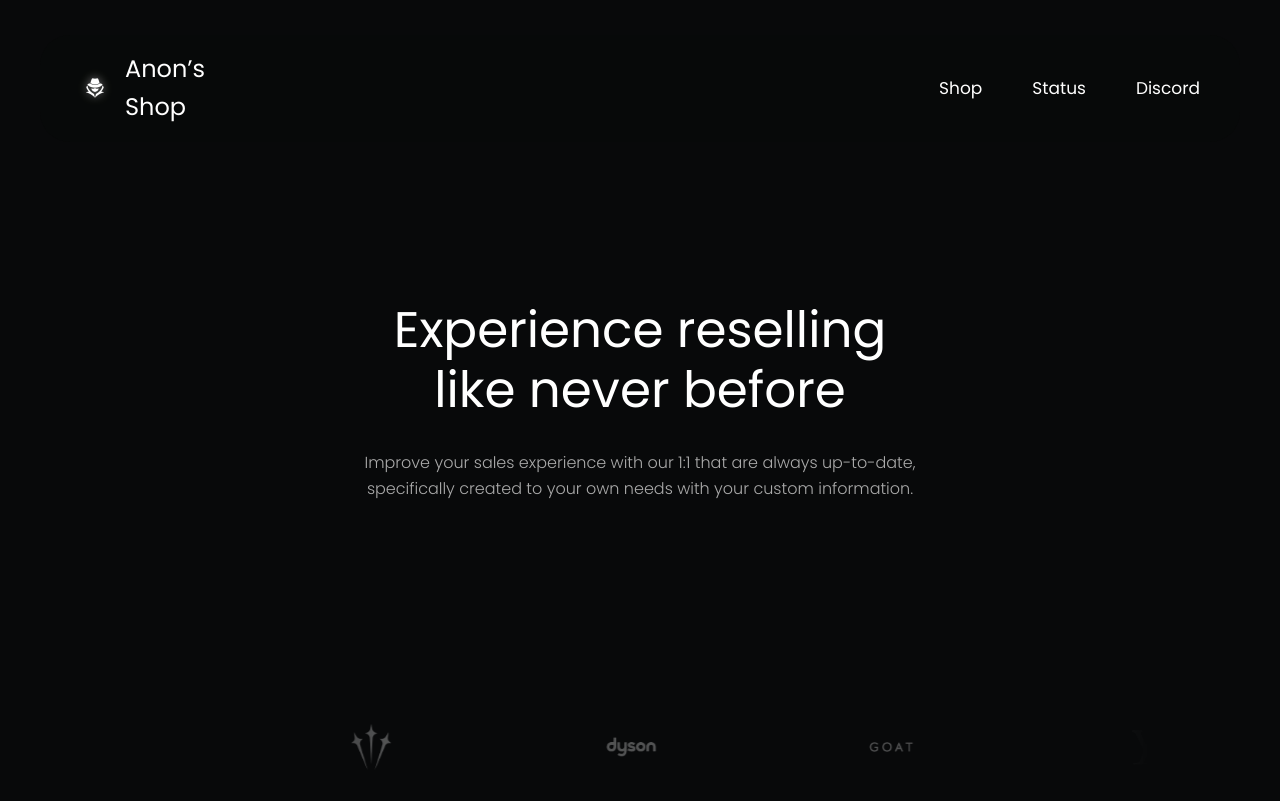
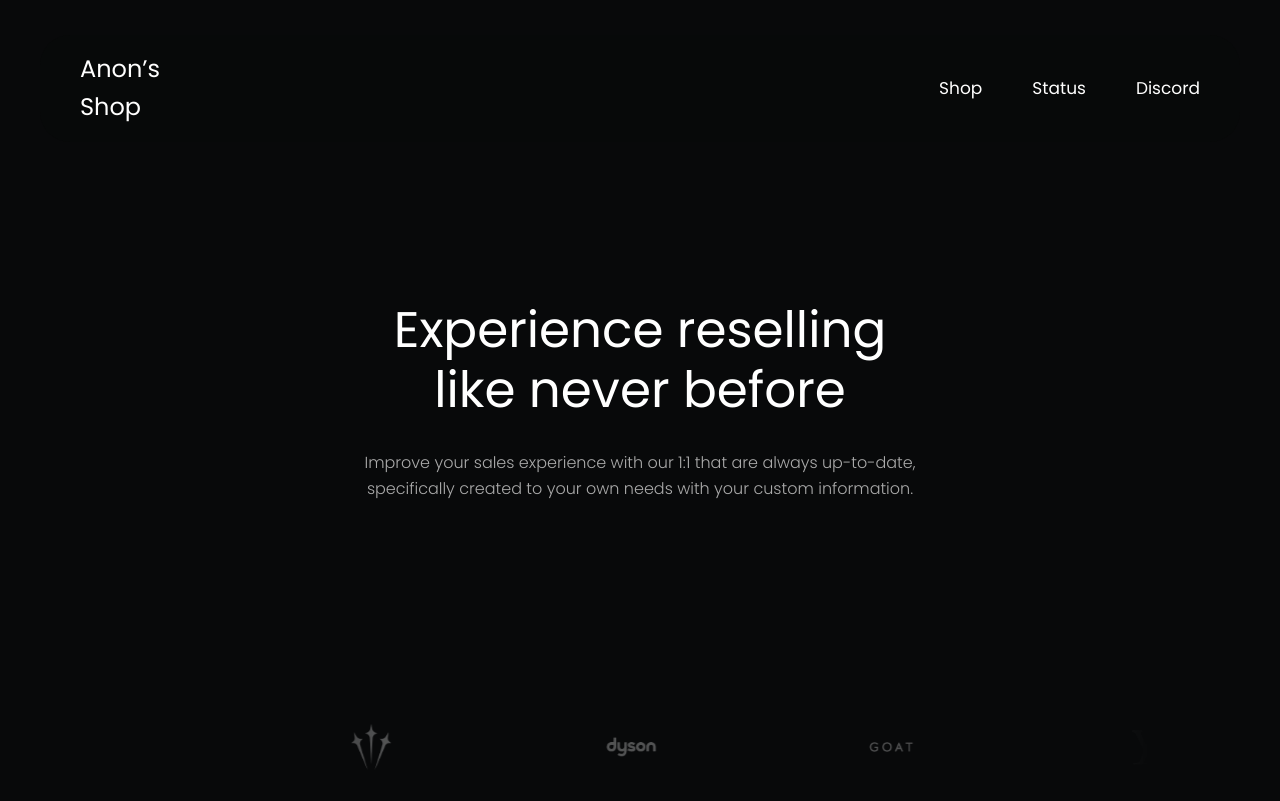
Before and after one commit to Patr3es/royalgen, a plain HTML site: page index.html in a window 1280 px wide. Drawn offline with Linux system fonts and the light colour scheme.

Commit message:
Update index.html

```diff
--- a/index.html
+++ b/index.html
@@ -25,7 +25,6 @@
     <header>
         <div class="logo">
             <a href="/" class="logo-link disabled">
-                <img src="/assets/NXT logo.png" alt="NXT Logo">
                 <h1>Anon’s Shop</h1>
             </a>
         </div>
```
